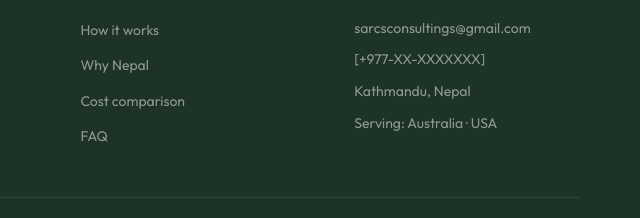
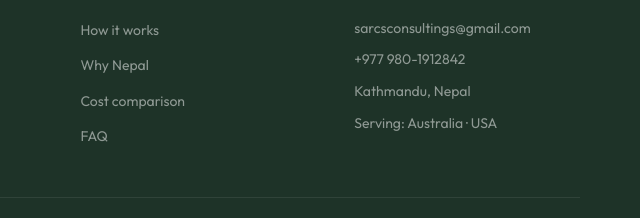
Before and after one commit to pratikshakya/sarcsgroup, a plain HTML site: page index.html in a window 1280 px wide. Shown: the part 9180-9398 px from the top of the page, 640-1280 px from the left. Drawn offline with nearby package versions, Linux system fonts and the light colour scheme.

Commit message:
Update index.html

```diff
--- a/index.html
+++ b/index.html
@@ -1167,7 +1167,7 @@ footer{
     <div class="footer-col">
       <h4>Contact</h4>
       <p>sarcsconsultings@gmail.com</p>
-      <p style="margin-top:.5rem">[+977-XX-XXXXXXX]</p>
+      <p style="margin-top:.5rem">+977 980-1912842</p>
       <p style="margin-top:.5rem">Kathmandu, Nepal</p>
       <p style="margin-top:.5rem">Serving: Australia · USA</p>
     </div>
```
